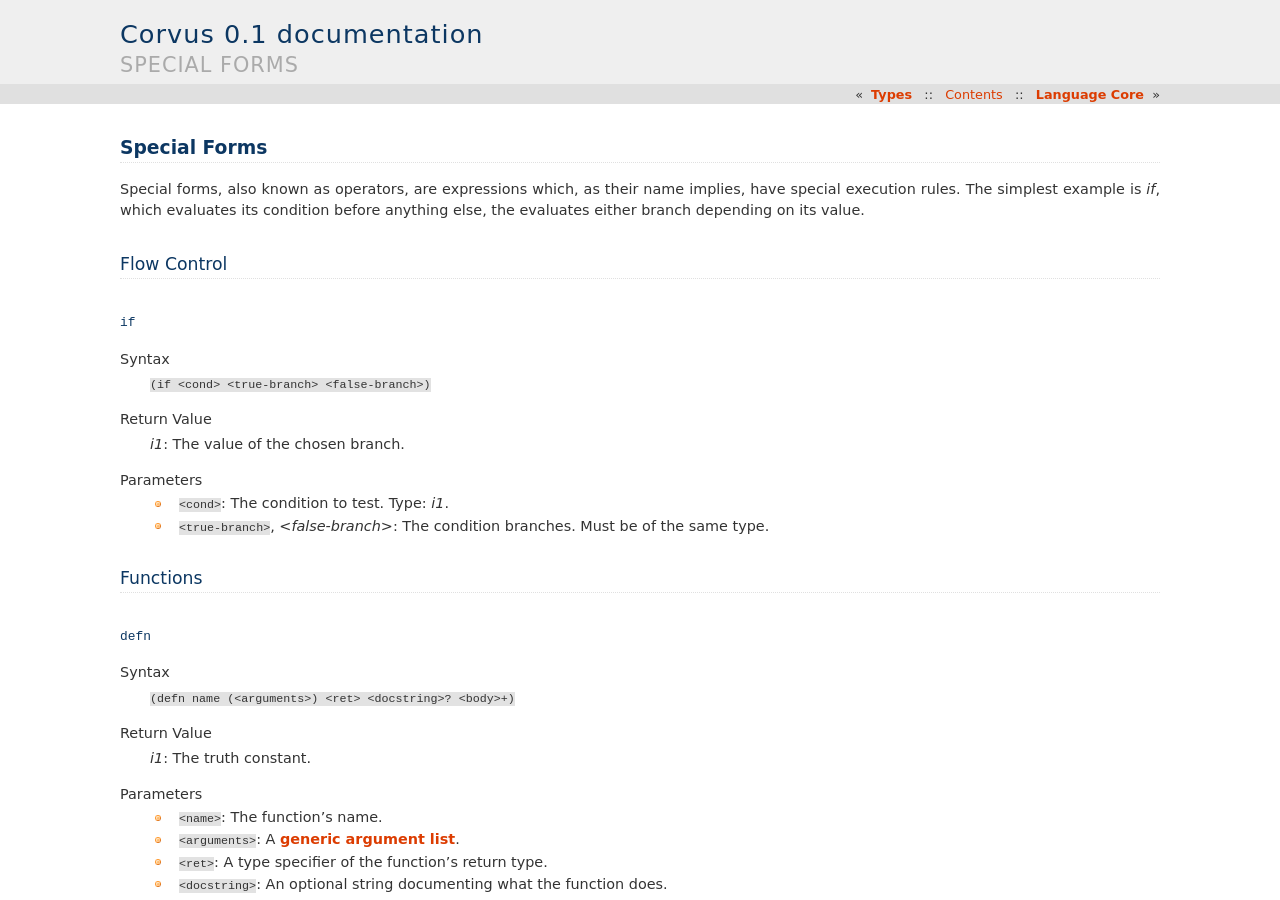
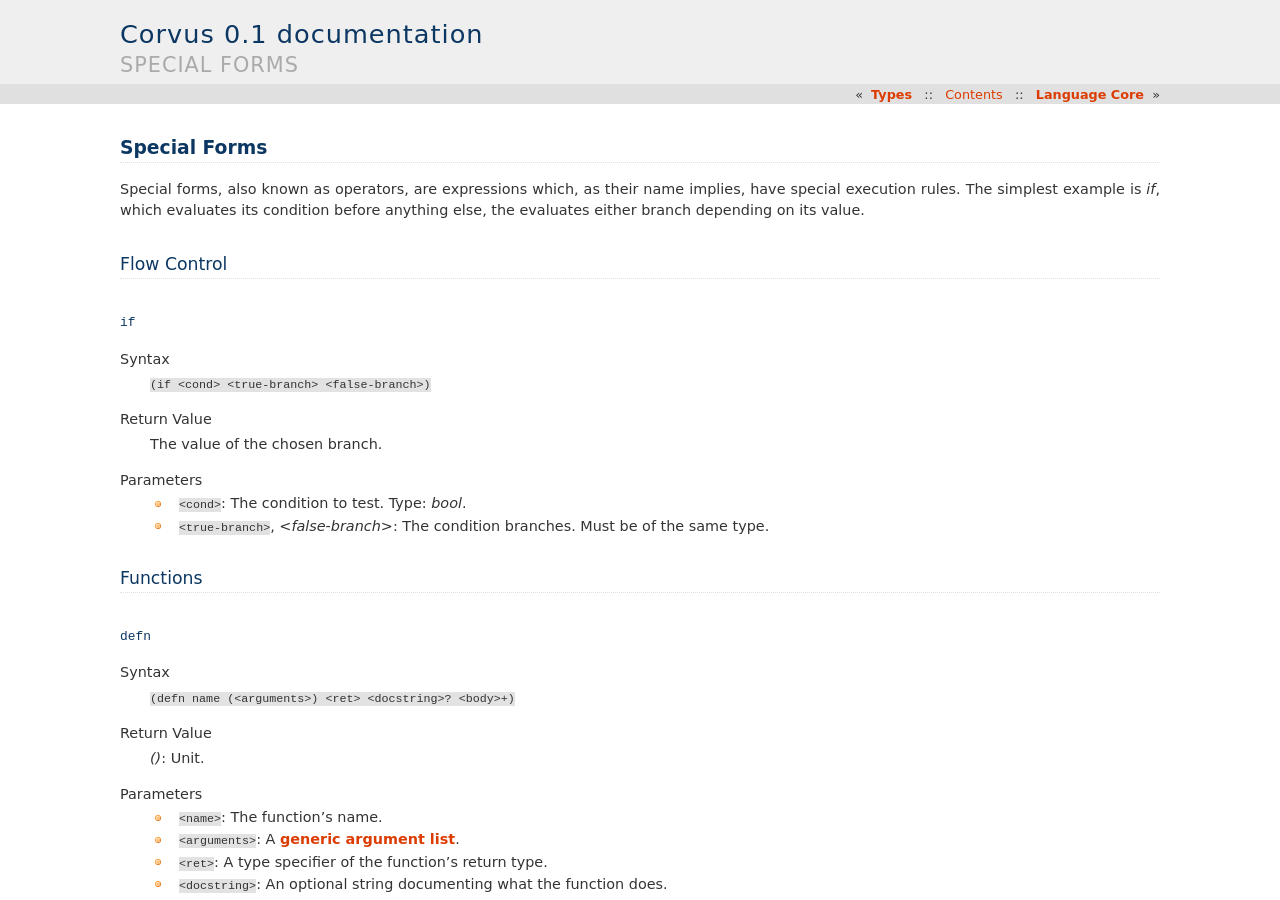
Before and after one commit to eudoxia0/corvus, a Sphinx documentation site: the page built from docs/special-forms.rst, in a window 1280 px wide and 900 px high. Built offline with Sphinx 7.4.7, drawn with Linux system fonts in a browser that asks for light colours; formulas are drawn with MathJax 3; some of the changed text lies outside the part shown.

Commit message:
Make some forms return unit instead of the truth constant

```diff
--- a/docs/special-forms.rst
+++ b/docs/special-forms.rst
@@ -16,9 +16,9 @@ Flow Control
 Syntax
    :code:`(if <cond> <true-branch> <false-branch>)`
 Return Value
-   `i1`: The value of the chosen branch.
+   The value of the chosen branch.
 Parameters
-   * :code:`<cond>`: The condition to test. Type: `i1`.
+   * :code:`<cond>`: The condition to test. Type: `bool`.
    * :code:`<true-branch>`, `<false-branch`>: The condition branches. Must be of
      the same type.
 
@@ -31,7 +31,7 @@ Functions
 Syntax
    :code:`(defn name (<arguments>) <ret> <docstring>? <body>+)`
 Return Value
-   `i1`: The truth constant.
+   `()`: Unit.
 Parameters
    * :code:`<name>`: The function's name.
    * :code:`<arguments>`: A :ref:`generic argument list <concrete_arglist>`.
@@ -93,7 +93,7 @@ Types
 Syntax
    :code:`(type <name> <specifier> <docstring?>)`
 Return Value
-   `i1`: Truth constant.
+   `()`: Unit.
 Parameters
    * :code:`<name>`: The name of the type to define. This must be unique in the
      present scope, otherwise, a duplicate named type error is signalled.
@@ -144,7 +144,7 @@ Parameters
 Syntax
    :code:`(free <pointer>)`
 Return Value
-   `i1`: The truth constant.
+   `()`: Unit.
 Parameters
    * :code:`<pointer>`: The pointer to deallocate.
 
@@ -157,7 +157,7 @@ Macros
 Syntax
    :code:`(defsyntax <name> [<case> <template>]+)`
 Return Value
-   `i1`: The truth constant.
+   `()`: Unit.
 Parameters
    * :code:`<name>`: The macro name.
    * :code:`<case>`, :code:`<template>`: Each pair maps a pattern in the source
@@ -184,7 +184,7 @@ Compiler API, Reflection
 Syntax
    :code:`(feature? <feature>)`
 Return Value
-   `i1`: Whether :code:`<feature>` is present in the features list.
+   `bool`: Whether :code:`<feature>` is present in the features list.
 Parameters
    * :code:`<feature>`: A symbol to look up in the feature list.
 
@@ -194,7 +194,7 @@ Parameters
 Syntax
    :code:`(disassemble <fn>)`
 Return Value
-   `i1`: The truth constant.
+   `()`: Unit.
 Parameters
    * :code:`<fn>`: A function.
 
```
